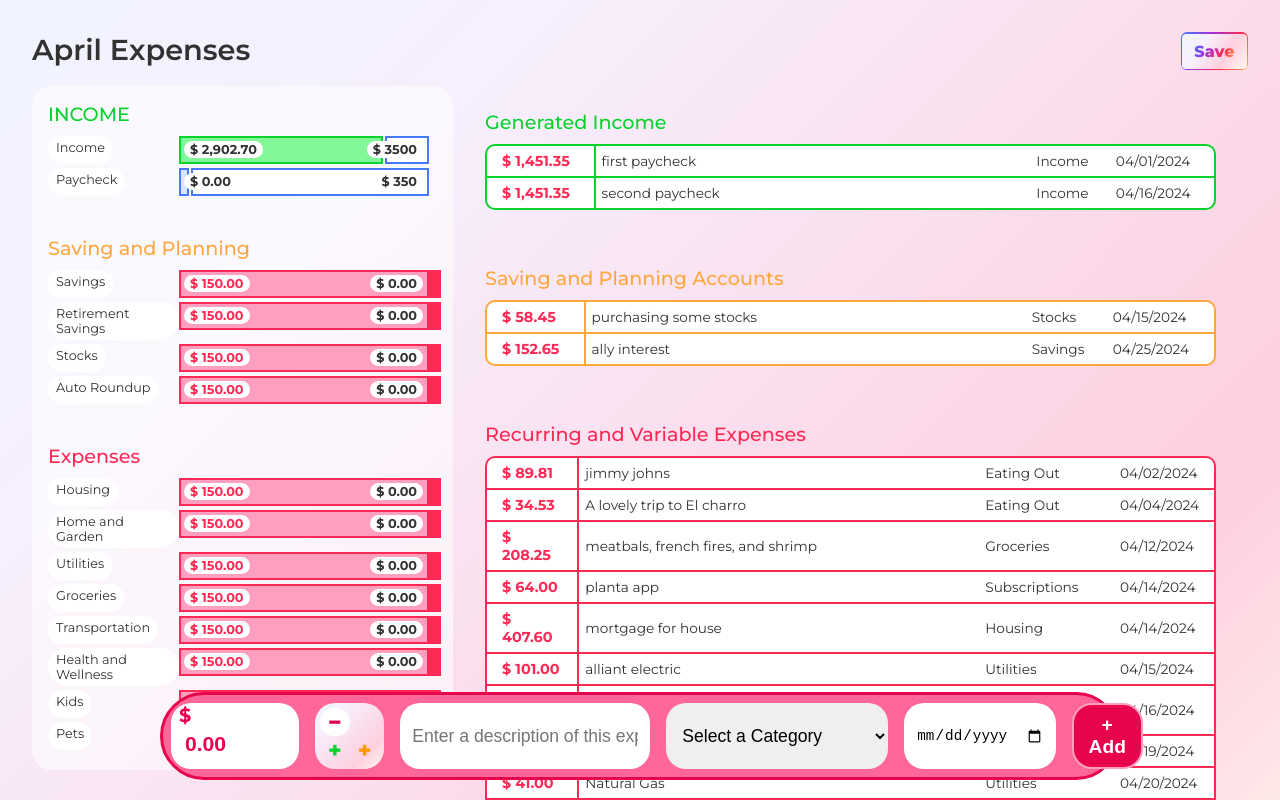
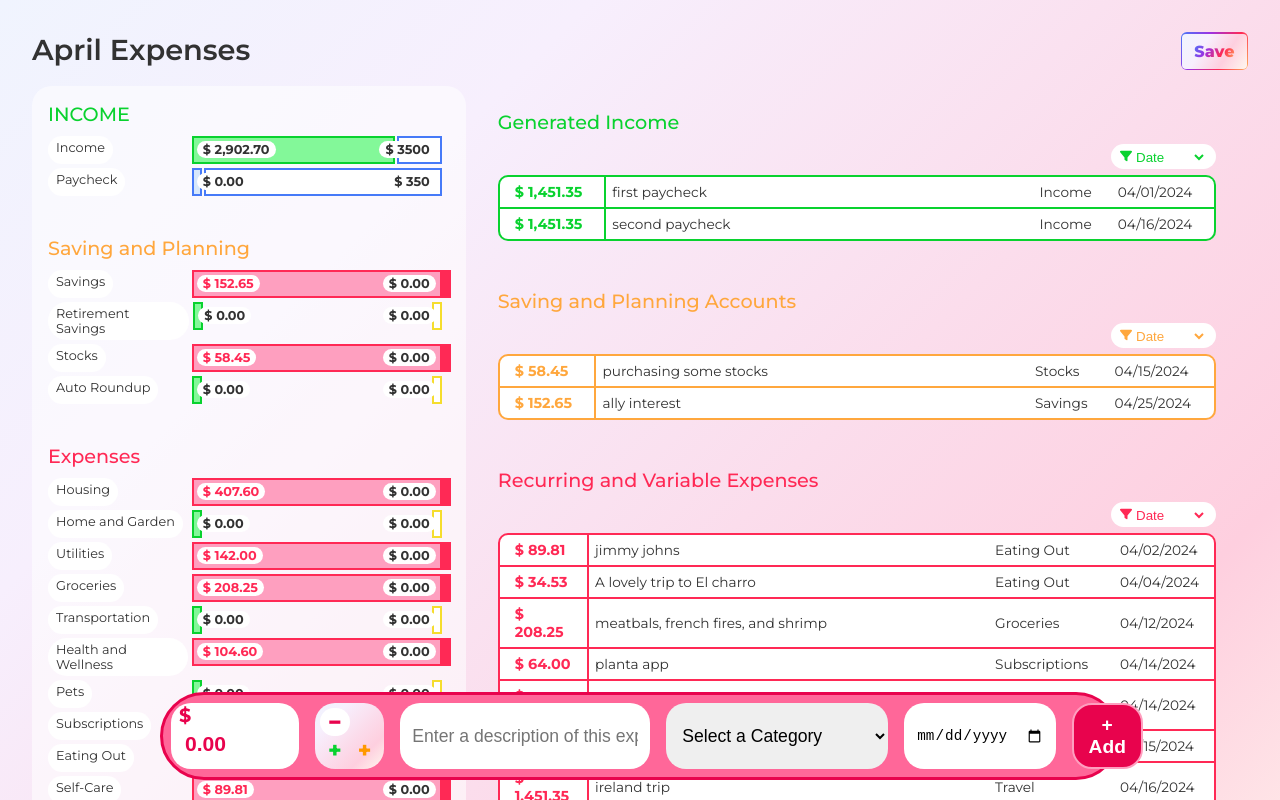
Before and after one commit to rubybeaches/BetterBudgetBuilds, a Next.js app: page /add-expense in a window 1280 px wide. Shown: the top 800 px of the page. Built offline with nearby package versions, Linux system fonts and the light colour scheme.

Commit message:
add more styling and date filtering

```diff
--- a/src/app/add-expense/page.css
+++ b/src/app/add-expense/page.css
@@ -57,7 +57,7 @@ main#expensePage {
 }
 
 .section {
-  padding: 1.5em 2em 2em 2em;
+  padding: 1.5em 2em;
   border-radius: 20px;
 }
 
@@ -116,6 +116,7 @@ span.summaryProgressBar {
 
 .categoryName {
   padding: 4px 8px;
+  margin-right: 4px;
 }
 
 .summaryProgressBar #progressMonthly p,
@@ -246,6 +247,16 @@ span.summaryProgressBar {
   border-color: #e8034d;
 }
 
+.Expense#AddExpenseBar:has(.typeSelector #income.active) {
+  background-color: #83f899;
+  border-color: #09d22f;
+}
+
+.Expense#AddExpenseBar:has(.typeSelector #saving.active) {
+  background-color: var(--orange-highlight);
+  border-color: var(--orange-color);
+}
+
 .section > table#expenseTable {
   border-collapse: separate;
   border-spacing: 0px;
@@ -271,7 +282,6 @@ span.summaryProgressBar {
 }
 
 .section > table#expenseTable tr td.expenseAmount {
-  color: #ff2955;
   font-weight: 700;
   padding-left: 15px;
 }
@@ -323,6 +333,23 @@ span.summaryProgressBar {
   opacity: 1;
 }
 
+.filter {
+  margin-left: auto;
+  width: fit-content;
+  margin-bottom: 6px;
+  background: #fff;
+  border-radius: 20px;
+  padding: 3px 9px;
+}
+
+.filter select {
+  outline: none;
+  background: none;
+  border: none;
+  position: relative;
+  font-weight: 500;
+}
+
 /* Section colors */
 
 #summaryIncome .summaryProgressBar #progressMonthly.overBudgetMonthly p {
@@ -331,8 +358,15 @@ span.summaryProgressBar {
 
 #Income,
 #summaryIncome > h2,
-#Income.section table#summaryTable tr#summaryTotals #overBudgetExpenses {
+#Income.section table#summaryTable tr#summaryTotals #overBudgetExpenses,
+#Income.section > table#expenseTable tr td.expenseAmount,
+#Income .filter,
+#Income .filter select {
   color: #09d22f;
+}
+
+#Income .filter SVG {
+  fill: #09d22f;
 }
 
 #Income #summaryTotals,
@@ -378,8 +412,14 @@ span.summaryProgressBar {
 }
 
 #Expenses,
-#summaryExpense > h2 {
+#summaryExpense > h2,
+#Expenses.section > table#expenseTable tr td.expenseAmount,
+#Expenses .filter select {
   color: #ff2955;
+}
+
+#Expenses .filter SVG {
+  fill: #ff2955;
 }
 
 #Expenses.section > table#summaryTable tr:not(:first-child) td,
@@ -393,8 +433,14 @@ span.summaryProgressBar {
 
 #Savings,
 #summarySavings > h2,
-#Savings.section table#summaryTable tr#summaryTotals #overBudgetExpenses {
+#Savings.section table#summaryTable tr#summaryTotals #overBudgetExpenses,
+#Savings.section > table#expenseTable tr td.expenseAmount,
+#Savings .filter select {
   color: var(--orange-color);
+}
+
+#Savings .filter SVG {
+  fill: var(--orange-color);
 }
 
 #Savings #summaryTotals,
@@ -450,7 +496,7 @@ span.summaryProgressBar {
   background-color: #ff2955;
   border-color: #ff2955;
   position: absolute;
-  right: -12px;
+  right: -9px;
   width: 12px;
   height: 28px;
 }
--- a/src/app/add-expense/page.tsx
+++ b/src/app/add-expense/page.tsx
@@ -2,11 +2,15 @@
 import { useEffect, useState } from "react";
 import "./page.css";
 import { category, expense } from "../lib/types";
-import { multiplyPercentToFloat, seedExpenses } from "../lib/helpers";
+import {
+  isDateInWeek,
+  multiplyPercentToFloat,
+  seedExpenses,
+} from "../lib/helpers";
 import categories from "../lib/seed.json";
 import ExpenseTable from "../components/Dashboard/ExpenseTable";
 import AddExpenseBar from "../components/AddExpense/AddExpenseBar";
-import ProgressBar from "../components/Dashboard/ProgressBar";
+import ProgressBar from "../components/ProgressBar";
 
 const AddExpense = () => {
   let newDate = new Date();
@@ -70,6 +74,24 @@ const AddExpense = () => {
     callback[expense.type]();
   };
 
+  const weekBoundBegin = new Date(2024, 3, 1);
+  const weekBoundEnd = new Date(2024, 4, 0).getDate();
+
+  const getCategoryExpenses = (expenseGroup: expense[], category: string) => {
+    return expenseGroup.reduce(
+      (sum, exp) =>
+        exp.category == category &&
+        isDateInWeek(
+          weekBoundBegin,
+          new Date(2024, 3, weekBoundEnd),
+          new Date(exp.entryDate)
+        )
+          ? sum + exp.amount
+          : sum,
+      0
+    );
+  };
+
   const saveExpenses = () => {
     let mergeBudgetArrays: expense[] = [];
     mergeBudgetArrays = mergeBudgetArrays.concat(
@@ -112,10 +134,9 @@ const AddExpense = () => {
               <p className="categoryName">{"Paycheck"}</p>
               {/* getCategoryExpenses(fullMonth) */}
               <ProgressBar
-                categoryExpenseTotal={incomeExpenses.reduce(
-                  (sum, exp) =>
-                    exp.category == "Paycheck" ? sum + exp.amount : sum,
-                  0
+                categoryExpenseTotal={getCategoryExpenses(
+                  incomeExpenses,
+                  "Paycheck"
                 )}
                 budgetTotal={"350"}
               />
@@ -125,12 +146,16 @@ const AddExpense = () => {
             <h2>Saving and Planning</h2>
             {userCategories.map(
               (category, index) =>
-                category.type == "savings" && (
+                category.type == "savings" &&
+                category.active == 1 && (
                   <span key={index} className="summaryProgressBar">
                     <p className="categoryName">{category.category}</p>
                     {/* getCategoryExpenses(fullMonth) */}
                     <ProgressBar
-                      categoryExpenseTotal={150}
+                      categoryExpenseTotal={getCategoryExpenses(
+                        savingExpenses,
+                        category.category
+                      )}
                       budgetTotal={multiplyPercentToFloat(
                         category.curr,
                         monthlyIncome
@@ -144,20 +169,24 @@ const AddExpense = () => {
             <h2>Expenses</h2>
             {userCategories.map(
               (category, index) =>
-                category.type == "non-essential" ||
-                (category.type == "essential" && (
+                (category.type == "non-essential" ||
+                  category.type == "essential") &&
+                category.active == 1 && (
                   <span key={index} className="summaryProgressBar">
                     <p className="categoryName">{category.category}</p>
                     {/* getCategoryExpenses(fullMonth) */}
                     <ProgressBar
-                      categoryExpenseTotal={150}
+                      categoryExpenseTotal={getCategoryExpenses(
+                        debtExpenses,
+                        category.category
+                      )}
                       budgetTotal={multiplyPercentToFloat(
                         category.curr,
                         monthlyIncome
                       )}
                     />
                   </span>
-                ))
+                )
             )}
           </div>
         </div>
--- a/src/app/components/AddExpense/AddExpenseBar.tsx
+++ b/src/app/components/AddExpense/AddExpenseBar.tsx
@@ -31,6 +31,11 @@ const AddExpenseBar = ({
       recurring: false,
       linkedAccount: "",
     };
+
+    amountRef.current.value = "0.00";
+    descriptionRef.current.value = "";
+    dateRef.current.value = "";
+    handleTypeSelector("expense");
 
     addExpenseCallback(newExpense);
   };
--- a/src/app/components/Dashboard/ExpenseTable.tsx
+++ b/src/app/components/Dashboard/ExpenseTable.tsx
@@ -1,21 +1,38 @@
 import { convertToFloat } from "@/app/lib/helpers";
 import { expense } from "@/app/lib/types";
-import { useMemo } from "react";
+import { useMemo, useState } from "react";
 
 const ExpenseTable = ({ expense }: { expense: expense[] }) => {
+  const [filter, setFilter] = useState<keyof expense>("entryDate");
+
   const sortedExpenses = useMemo(() => {
     return expense.sort((a, b) => {
-      if (a.entryDate < b.entryDate) {
+      if (a[filter] < b[filter]) {
         return -1;
       }
-      if (a.entryDate > b.entryDate) {
+      if (a[filter] > b[filter]) {
         return 1;
       }
       return 0;
     });
-  }, [expense]);
+  }, [expense, filter]);
 
   return (
+    <>
+      <div className="filter">
+        <svg
+          xmlns="http://www.w3.org/2000/svg"
+          viewBox="0 0 512 512"
+          width={12}
+        >
+          <path d="M3.9 54.9C10.5 40.9 24.5 32 40 32H472c15.5 0 29.5 8.9 36.1 22.9s4.6 30.5-5.2 42.5L320 320.9V448c0 12.1-6.8 23.2-17.7 28.6s-23.8 4.3-33.5-3l-64-48c-8.1-6-12.8-15.5-12.8-25.6V320.9L9 97.3C-.7 85.4-2.8 68.8 3.9 54.9z" />
+        </svg>
+        <select onChange={(e) => setFilter(e.target.value as keyof expense)}>
+          <option value="entryDate" label="Date" />
+          <option value="amount" label="Amount" />
+          <option value="category" label="Category" />
+        </select>
+      </div>
       <table id="expenseTable">
         <tbody>
           {sortedExpenses.map((exp, index) => (
@@ -34,6 +51,7 @@ const ExpenseTable = ({ expense }: { expense: expense[] }) => {
           ))}
         </tbody>
       </table>
+    </>
   );
 };
 
--- a/src/app/components/Dashboard/SummaryRow.tsx
+++ b/src/app/components/Dashboard/SummaryRow.tsx
@@ -1,6 +1,6 @@
 import { isDateInWeek, multiplyPercentToFloat } from "@/app/lib/helpers";
 import { category, expense } from "@/app/lib/types";
-import ProgressBar from "./ProgressBar";
+import ProgressBar from "../ProgressBar";
 
 const SummaryRow = ({
   category,
```
Also changed, not shown: src/app/components/Dashboard/SummaryTable.tsx (+51 -16 lines), src/app/components/ProgressBar.tsx (renamed from src/app/components/Dashboard/ProgressBar.tsx). Lines whose indentation alone changed are shown as unchanged.
